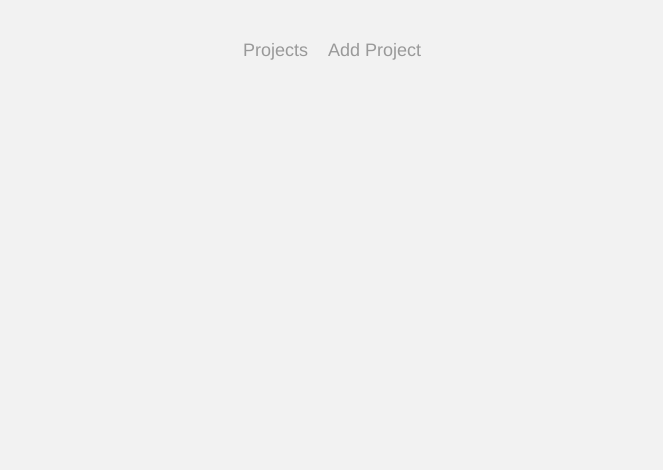
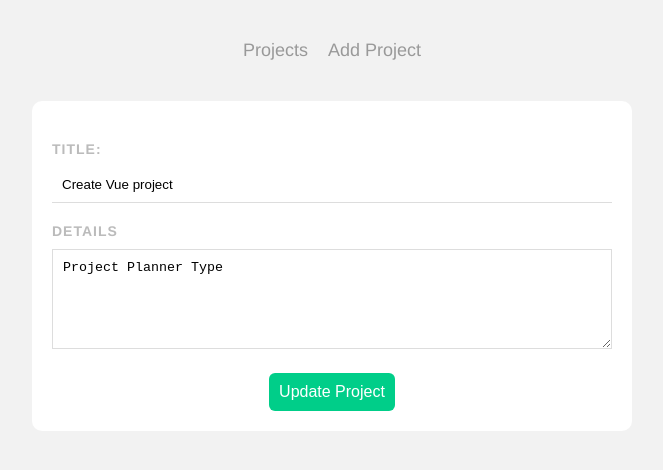
Before and after one commit to haikalrozhan/project_planner_vue3, a Vue app: page /projects/1 in a window 1280 px wide. Before the commit this address had no page. Shown: the top 470 px of the page, without its empty margins (308-971 px from the left). Built offline with nearby package versions, Linux system fonts and the light colour scheme; data requests are answered from the project's data file.

Commit message:
EditProject route

```diff
--- a/src/components/SingleProject.vue
+++ b/src/components/SingleProject.vue
@@ -3,7 +3,9 @@
       <div class="actions">
           <h3 @click="showDetails = !showDetails">{{project.title}}</h3>
           <div class="icons">
-              <span class="material-symbols-outlined">edit</span>
+              <router-link :to="{name: 'EditProject', params: {id: project.id}}">
+                <span class="material-symbols-outlined">edit</span>
+              </router-link>
               <span @click="deleteProject"  class="material-symbols-outlined">delete</span>
               <span @click="toggleComplete" class="material-symbols-outlined tick">done</span>
           </div>
--- a/src/router/index.js
+++ b/src/router/index.js
@@ -1,6 +1,7 @@
 import { createRouter, createWebHistory } from "vue-router";
 import Home from "../views/Home.vue";
 import AddProject from "../views/AddProject";
+import EditProject from "../views/EditProject";
 
 const routes = [
   {
@@ -13,6 +14,12 @@
     name: "AddProject",
     component: AddProject,
   },
+  {
+    path: "/projects/:id",
+    name: "EditProject",
+    component: EditProject,
+    props: true
+  },
 ];
 
 const router = createRouter({
--- /dev/null
+++ b/src/views/EditProject.vue
@@ -0,0 +1,34 @@
+<template>
+    <form >
+      <label>Title:</label>
+      <input type="text" v-model="title" required>
+      <label>Details</label>
+      <textarea v-model="details" required></textarea>
+      <button>Update Project</button>
+  </form>
+</template>
+
+<script>
+export default {
+    props: ['id'],
+    data(){
+        return{
+            title: '',
+            details: '',
+            uri: 'http://localhost:3000/projects/' + this.id
+        }
+    },
+    mounted(){
+        fetch(this.uri)
+        .then((res) => res.json())
+        .then((data) => {
+            this.title = data.title,
+            this.details = data.details
+        })
+    }
+}
+</script>
+
+<style>
+
+</style>
```
